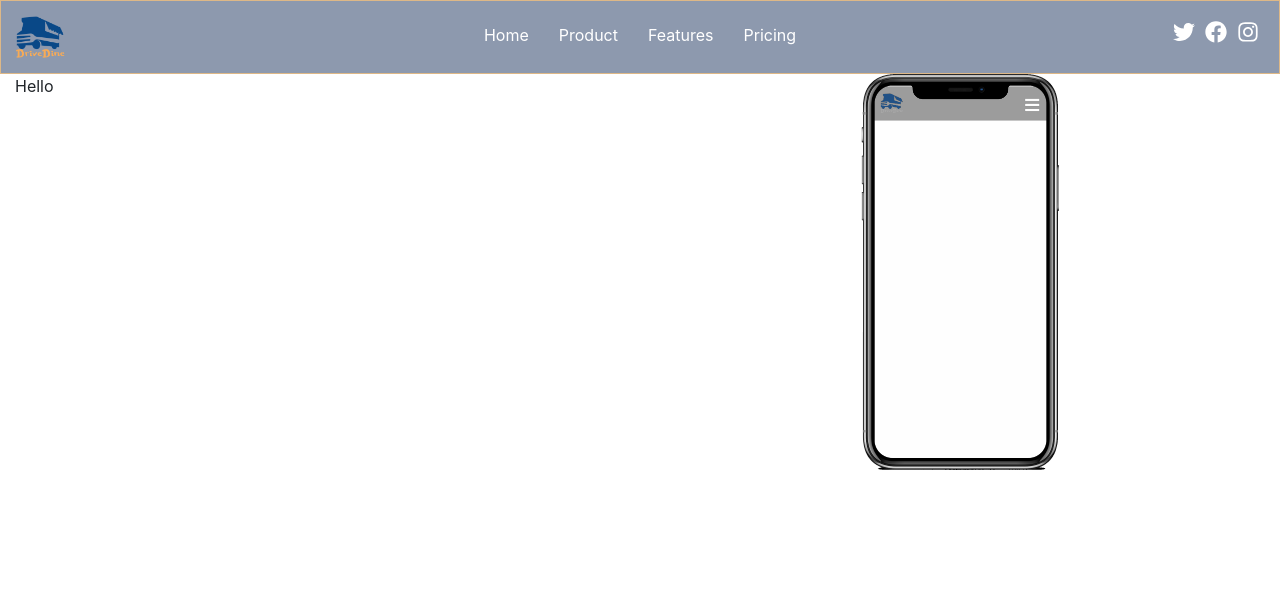
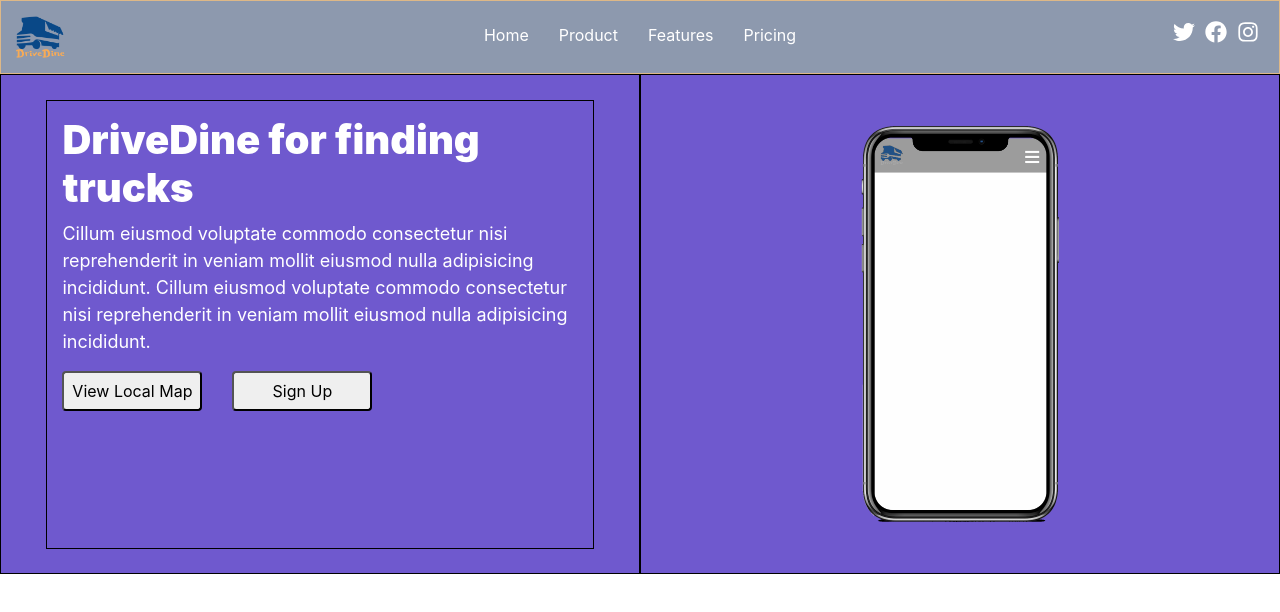
Before and after one commit to magnicent-8-node-react/drivedine, a React (Create React App) app: page / in a window 1280 px wide. Shown: the top 612 px of the page. Built offline with nearby package versions, Linux system fonts and the light colour scheme.

Commit message:
Implemented new styles

```diff
--- a/src/components/pages/home/landing.js
+++ b/src/components/pages/home/landing.js
@@ -8,15 +8,33 @@
 import styles from './home.module.css'
 
 export default class landing extends Component {
+    state = {
+        login: true
+    }
+
     render() {
         return (
-            <div className={`d-flex flex-direction-row flex-wrap`}>
-                <div className={`col-md-6`}>
-                    Hello
+            <div className={`d-flex flex-direction-row flex-wrap ${styles.landing_section}`}>
+                <div className={`col-md-6 ${styles.text_section} ${styles.test_b}`}>
+                    <div className={`${styles.text_wrap} ${styles.test_b}`}>
+                        <h1>DriveDine for finding trucks</h1>
+                        <p>
+                            Cillum eiusmod voluptate commodo consectetur nisi reprehenderit
+                            in veniam mollit eiusmod nulla adipisicing incididunt.
+                            Cillum eiusmod voluptate commodo consectetur nisi reprehenderit
+                            in veniam mollit eiusmod nulla adipisicing incididunt.
+                        </p>
+                        <div className={`${styles.land_button_wrap}`}>
+                            <button className={`${styles.left_land_button}`}>View Local Map</button>
+                            {!this.state.login ? <button>Login</button> : <button>Sign Up</button>}
+                        </div>
+
+
+                    </div>
                 </div>
 
-                <div className={`d-flex justify-content-center col-md-6`}>
-                    <img className={styles.landing_img} src={phone}/>
+                <div className={`d-flex justify-content-center col-md-6 ${styles.phone_section} ${styles.test_b}`}>
+                    <img alt="phone" className={styles.landing_img} src={phone}/>
                 </div>
             </div>
         )
```
